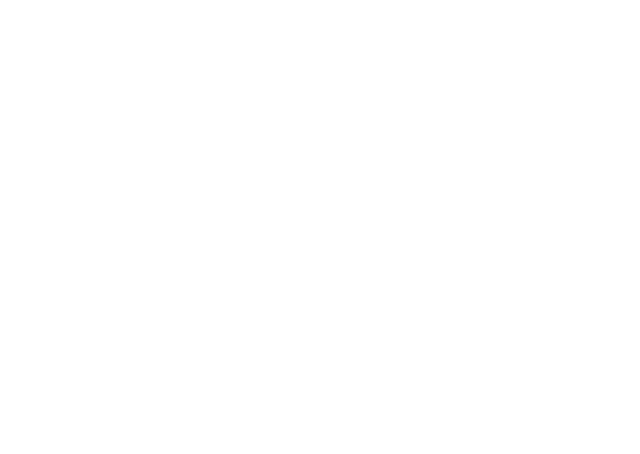
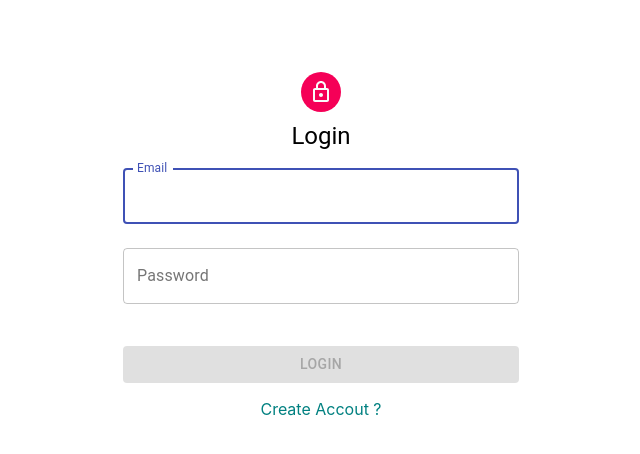
Before and after one commit to Tutu12344/SNS_REST_API, a React (Create React App) app in the folder frontend/sns-react/: page / in a window 1280 px wide. Shown: the top 454 px of the page, without its empty margins (319-959 px from the left). Built offline with nearby package versions, Linux system fonts and the light colour scheme.

Commit message:
login and create function

```diff
--- a/frontend/sns-react/src/components/Login.js
+++ b/frontend/sns-react/src/components/Login.js
@@ -1,7 +1,6 @@
 import React, { useReducer } from "react";
 import { withCookies } from "react-cookie";
 import axios from "axios";
-import CircularProgress from "@material-ui/core/CircularProgress";
 import Avatar from "@material-ui/core/Avatar";
 import Button from "@material-ui/core/Button";
 import TextField from "@material-ui/core/TextField";
@@ -9,6 +8,7 @@
 import Typography from "@material-ui/core/Typography";
 import { makeStyles } from "@material-ui/core/styles";
 import Container from "@material-ui/core/Container";
+import CircularProgress from "@material-ui/core/CircularProgress";
 import {
   START_FETCH,
   FETCH_SUCCESS,
@@ -16,6 +16,7 @@
   INPUT_EDIT,
   TOGGLE_MODE,
 } from "./actionTypes";
+
 const useStyles = makeStyles((theme) => ({
   paper: {
     marginTop: theme.spacing(8),
@@ -53,11 +54,11 @@
   isLoading: false,
   isLoginView: true,
   error: "",
-  credentialLog: {
+  credentialsLog: {
     username: "",
     password: "",
   },
-  credentialReg: {
+  credentialsReg: {
     email: "",
     password: "",
   },
@@ -81,12 +82,14 @@
       return {
         ...state,
         error: "Email or password is not correct!",
+        isLoading: false,
       };
     }
     case INPUT_EDIT: {
       return {
         ...state,
         [action.inputName]: action.payload,
+        error: "",
       };
     }
     case TOGGLE_MODE: {
@@ -99,11 +102,13 @@
       return state;
   }
 };
+
 const Login = (props) => {
   const classes = useStyles();
   const [state, dispatch] = useReducer(loginReducer, initialState);
+
   const inputChangedLog = () => (event) => {
-    const cred = state.credentialLog;
+    const cred = state.credentialsLog;
     cred[event.target.name] = event.target.value;
     dispatch({
       type: INPUT_EDIT,
@@ -111,8 +116,9 @@
       payload: cred,
     });
   };
+
   const inputChangedReg = () => (event) => {
-    const cred = state.credentialReg;
+    const cred = state.credentialsReg;
     cred[event.target.name] = event.target.value;
     dispatch({
       type: INPUT_EDIT,
@@ -122,19 +128,17 @@
   };
 
   const login = async (event) => {
-    // submit時にrefreshを防ぐ
     event.preventDefault();
     if (state.isLoginView) {
       try {
         dispatch({ type: START_FETCH });
-        const res = await axios.get(
+        const res = await axios.post(
           "http://127.0.0.1:8000/authen/",
-          state.credentialLog,
+          state.credentialsLog,
           {
             headers: { "Content-Type": "application/json" },
           }
         );
-        //cookiesに格納
         props.cookies.set("current-token", res.data.token);
         res.data.token
           ? (window.location.href = "/profiles")
@@ -146,9 +150,9 @@
     } else {
       try {
         dispatch({ type: START_FETCH });
-        const res = await axios.get(
+        await axios.post(
           "http://127.0.0.1:8000/api/user/create/",
-          state.credentialReg,
+          state.credentialsReg,
           {
             headers: { "Content-Type": "application/json" },
           }
@@ -160,10 +164,125 @@
       }
     }
   };
+
   const toggleView = () => {
     dispatch({ type: TOGGLE_MODE });
   };
-  return <div></div>;
+
+  return (
+    <Container maxWidth="xs">
+      <form onSubmit={login}>
+        <div className={classes.paper}>
+          {state.isLoading && <CircularProgress />}
+          <Avatar className={classes.avatar}>
+            <LockOutlinedIcon />
+          </Avatar>
+          <Typography variant="h5">
+            {state.isLoginView ? "Login" : "Register"}
+          </Typography>
+
+          {state.isLoginView ? (
+            <TextField
+              variant="outlined"
+              margin="normal"
+              fullWidth
+              label="Email"
+              name="username"
+              value={state.credentialsLog.username}
+              onChange={inputChangedLog()}
+              autoFocus
+            />
+          ) : (
+            <TextField
+              variant="outlined"
+              margin="normal"
+              fullWidth
+              label="Email"
+              name="email"
+              value={state.credentialsReg.email}
+              onChange={inputChangedReg()}
+              autoFocus
+            />
+          )}
+
+          {state.isLoginView ? (
+            <TextField
+              variant="outlined"
+              margin="normal"
+              fullWidth
+              label="Password"
+              name="password"
+              type="password"
+              value={state.credentialsLog.password}
+              onChange={inputChangedLog()}
+            />
+          ) : (
+            <TextField
+              variant="outlined"
+              margin="normal"
+              fullWidth
+              label="Password"
+              name="password"
+              type="password"
+              value={state.credentialsReg.password}
+              onChange={inputChangedReg()}
+            />
+          )}
+          <span className={classes.spanError}>{state.error}</span>
+
+          {state.isLoginView ? (
+            !state.credentialsLog.password || !state.credentialsLog.username ? (
+              <Button
+                className={classes.submit}
+                type="submit"
+                fullWidth
+                disabled
+                variant="contained"
+                color="primary"
+              >
+                Login
+              </Button>
+            ) : (
+              <Button
+                className={classes.submit}
+                type="submit"
+                fullWidth
+                variant="contained"
+                color="primary"
+              >
+                Login
+              </Button>
+            )
+          ) : !state.credentialsReg.password || !state.credentialsReg.email ? (
+            <Button
+              className={classes.submit}
+              type="submit"
+              fullWidth
+              disabled
+              variant="contained"
+              color="primary"
+            >
+              Register
+            </Button>
+          ) : (
+            <Button
+              className={classes.submit}
+              type="submit"
+              fullWidth
+              variant="contained"
+              color="primary"
+            >
+              Register
+            </Button>
+          )}
+
+          <span onClick={() => toggleView()} className={classes.span}>
+            {state.isLoginView ? "Create Accout ?" : "Back to login ?"}
+          </span>
+        </div>
+      </form>
+    </Container>
+  );
 };
 
-export default Login;
+export default withCookies(Login);
```
Also changed, not shown: 2 other files (tests, documents, lock files or other folders).
